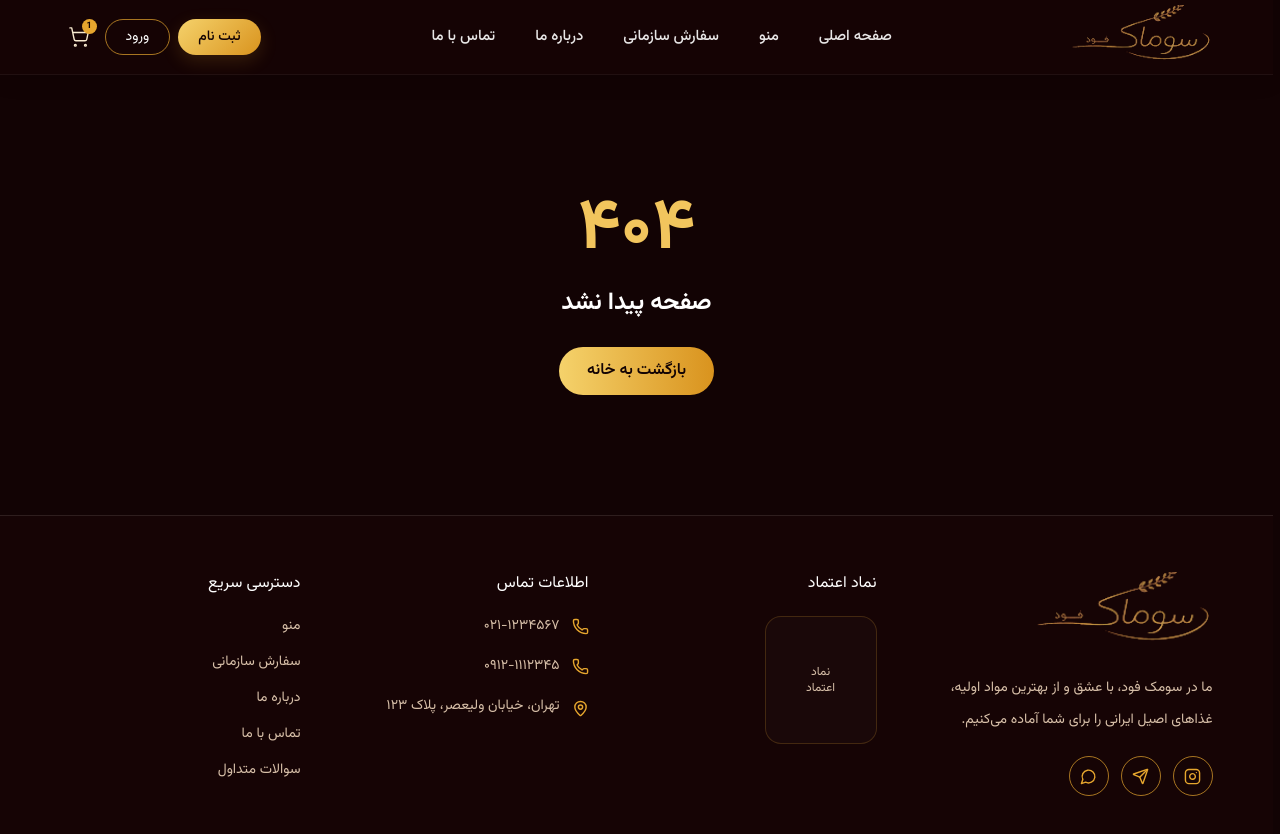
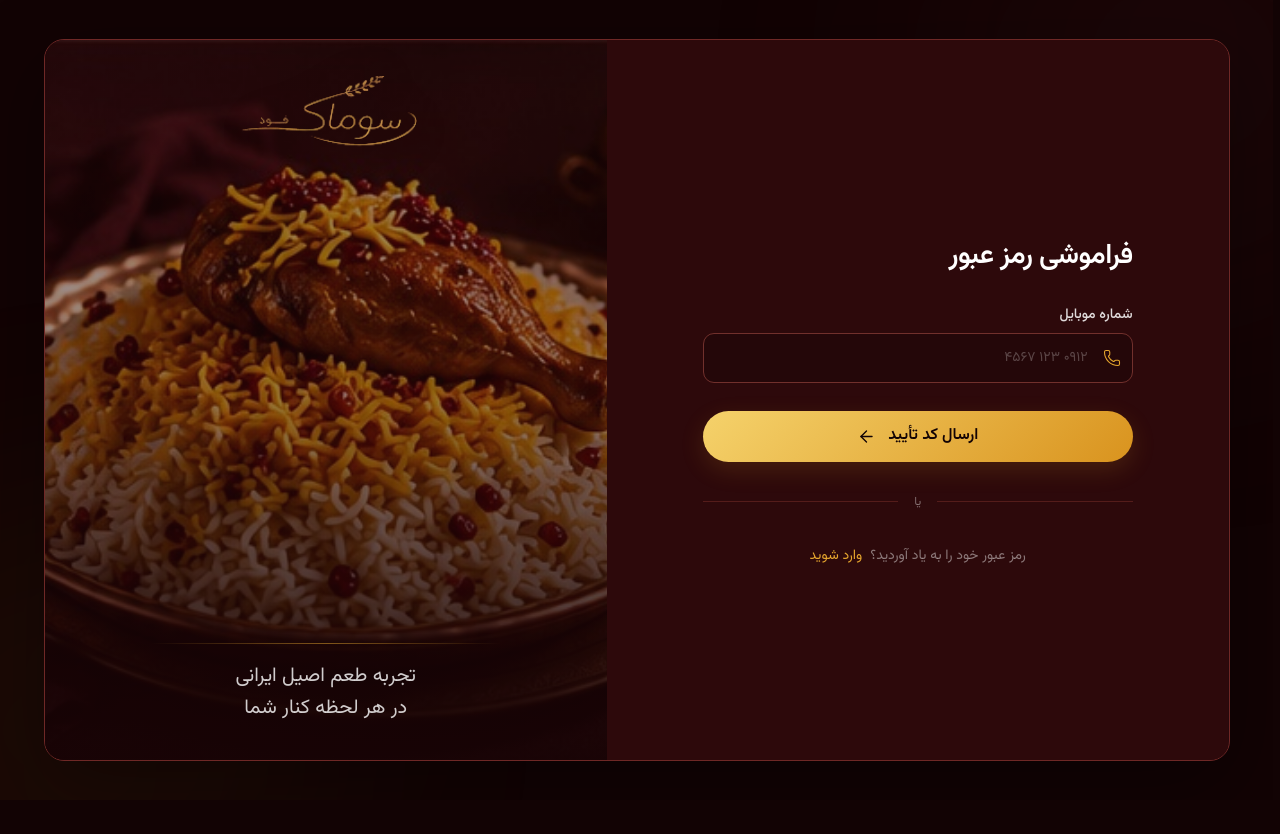
Before and after one commit to AmirMahidEs/soomak-food, a React (Vite) app: page /forgot-password in a window 1280 px wide. Shown: the top 834 px of the page. After the commit the page ends 800 px from the top, so only its background shows below. Built offline with nearby package versions, Linux system fonts and the light colour scheme.

Commit message:
feat: add ForgotPasswordPage and link from LoginPage

```diff
--- a/src/App.jsx
+++ b/src/App.jsx
@@ -10,6 +10,7 @@ import ProductDetailsPage from "./pages/ProductDetailsPage";
 import NotFoundPage from "./pages/NotFoundPage";
 import CheckoutPage from "./pages/CheckoutPage";
 import ProfilePage from "./pages/ProfilePage";
+import ForgotPasswordPage from "./pages/ForgotPasswordPage";
 
 import LoginPage from "./pages/LoginPage";
 import RegisterPage from "./pages/RegisterPage";
@@ -56,6 +57,10 @@ export default function App() {
       path: "*",
       element: <NotFoundPage />,
     },
+    {
+      path: "/forgot-password",
+      element: <ForgotPasswordPage />,
+    },
   ]);
 
   useLayoutEffect(() => {
@@ -64,13 +69,12 @@ export default function App() {
 
   const isAuthPage =
     location.pathname === "/login" ||
-    location.pathname === "/signup";
+    location.pathname === "/signup" ||
+    location.pathname === "/forgot-password";
 
   const animatedPage = (
     <AnimatePresence mode="popLayout">
-      <div key={location.pathname}>
-        {element}
-      </div>
+      <div key={location.pathname}>{element}</div>
     </AnimatePresence>
   );
 
--- /dev/null
+++ b/src/pages/ForgotPasswordPage.jsx
@@ -0,0 +1,70 @@
+import { ArrowLeft, Phone } from "lucide-react";
+import { Link } from "react-router-dom";
+import { useState } from "react";
+
+import AuthLayout from "../components/auth/AuthLayout";
+import AuthField from "../components/auth/AuthField";
+
+export default function ForgotPasswordPage() {
+  const [phone, setPhone] = useState("");
+
+  const handleSubmit = (event) => {
+    event.preventDefault();
+
+    // فعلاً فقط UI است.
+    // بعداً درخواست ارسال کد تأیید به Backend اینجا قرار می‌گیرد.
+
+    console.log("Forgot password:", phone);
+  };
+
+  return (
+    <AuthLayout
+      title="فراموشی رمز عبور"
+      subtitle="شماره موبایل خود را وارد کنید تا کد تأیید برای شما ارسال شود"
+    >
+      <form onSubmit={handleSubmit} className="space-y-7">
+        <AuthField
+          label="شماره موبایل"
+          icon={Phone}
+          type="tel"
+          name="phone"
+          value={phone}
+          onChange={(event) => setPhone(event.target.value)}
+          placeholder="۰۹۱۲ ۱۲۳ ۴۵۶۷"
+          autoComplete="tel"
+        />
+
+        <button
+          type="submit"
+          className="group mt-2 flex h-[51px] w-full items-center justify-center gap-3 rounded-full bg-gold-gradient font-semibold text-[#120304] shadow-[0_8px_25px_rgba(217,147,30,0.16)] transition-all duration-200 hover:-translate-y-[1px] hover:brightness-105"
+        >
+          <span>ارسال کد تأیید</span>
+
+          <ArrowLeft
+            size={19}
+            strokeWidth={1.7}
+            className="transition-transform duration-200 group-hover:-translate-x-1"
+          />
+        </button>
+
+        <div className="flex items-center gap-4 py-1">
+          <span className="h-px flex-1 bg-[#6f2826]/60" />
+
+          <span className="text-xs text-white/40">یا</span>
+
+          <span className="h-px flex-1 bg-[#6f2826]/60" />
+        </div>
+
+        <p className="pt-1 text-center text-sm text-white/45">
+          رمز عبور خود را به یاد آوردید؟
+          <Link
+            to="/login"
+            className="mr-2 text-[#e6a62e] transition hover:text-[#f2c55d]"
+          >
+            وارد شوید
+          </Link>
+        </p>
+      </form>
+    </AuthLayout>
+  );
+}
--- a/src/pages/LoginPage.jsx
+++ b/src/pages/LoginPage.jsx
@@ -34,7 +34,7 @@ export default function LoginPage() {
   return (
     <AuthLayout
       title="ورود به حساب کاربری"
-    //   subtitle="خوش آمدید! لطفاً برای ادامه وارد شوید"
+      //   subtitle="خوش آمدید! لطفاً برای ادامه وارد شوید"
     >
       <form onSubmit={handleSubmit} className="space-y-5">
         <AuthField
@@ -59,12 +59,12 @@ export default function LoginPage() {
         />
 
         <div className="flex justify-start">
-          <button
-            type="button"
+          <Link
+            to="/forgot-password"
             className="text-xs text-[#e6a62e] transition hover:text-[#f2c55d]"
           >
             رمز عبور خود را فراموش کرده‌اید؟
-          </button>
+          </Link>
         </div>
 
         <button
```
